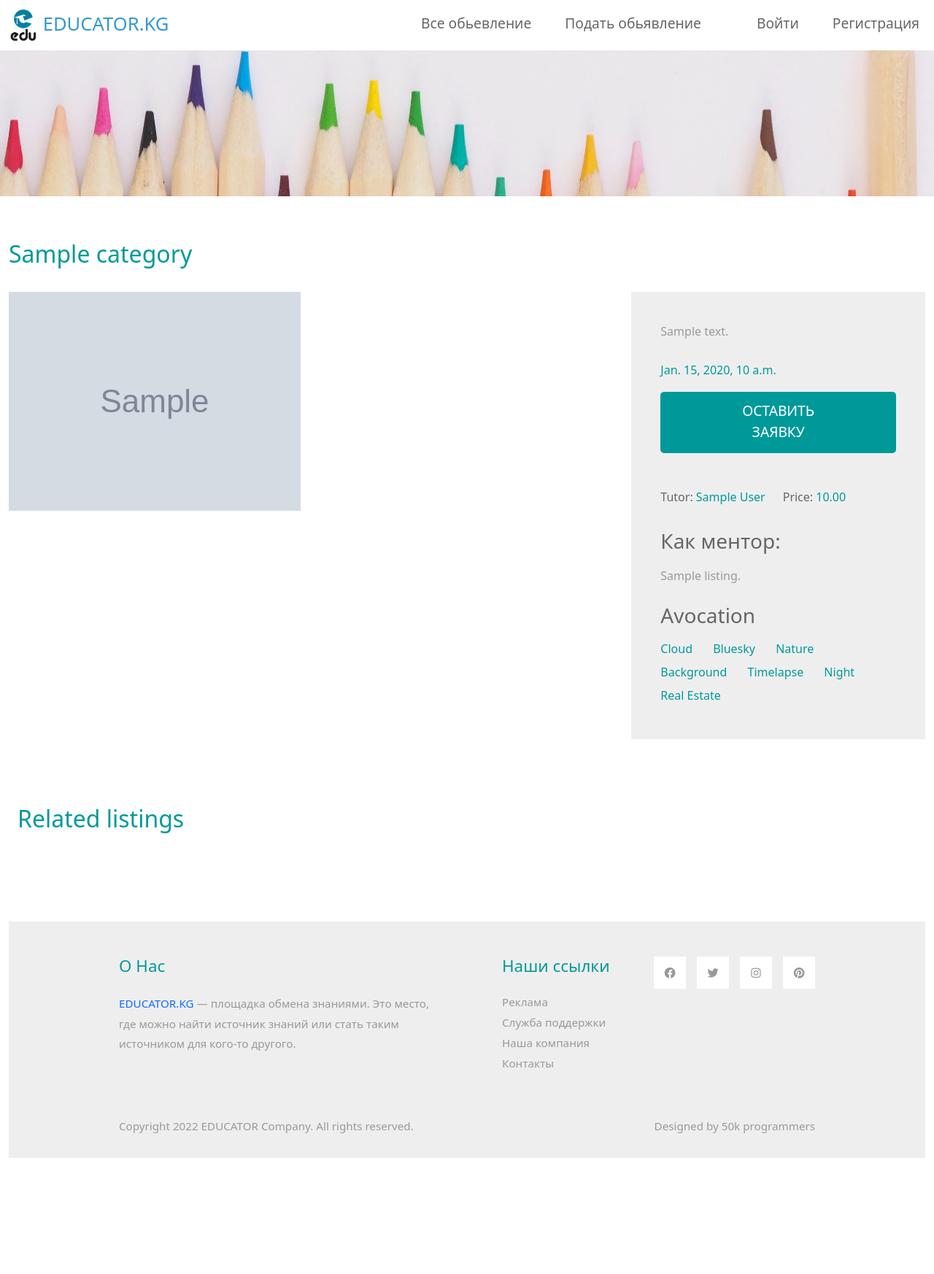
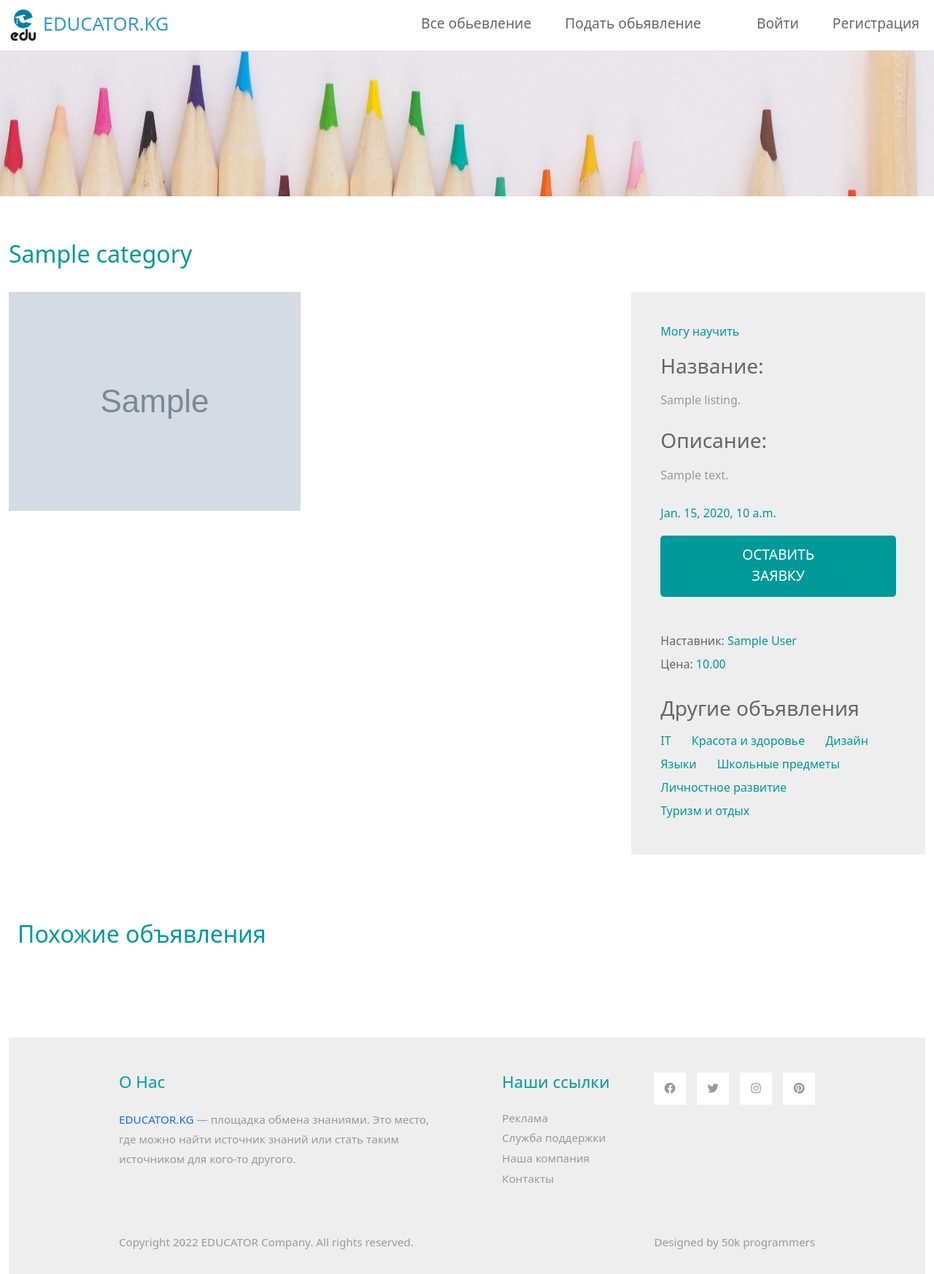
Before and after one commit to belekabbasuulu/educator, a Django app: page /detail/1/ in a window 1280 px wide. Shown: the whole page at 73% size. Before the commit the page ends 1587 px from the top, so only its background shows below. Run offline with Django 3.2, Linux system fonts and the light colour scheme; tables that the repository leaves empty hold one stand-in row (values such as "Sample post"); grey boxes marked "Sample" are stand-in pictures; some libraries are stand-ins or nearby versions.

Commit message:
changed detail.html in listing

```diff
--- a/listing/models.py
+++ b/listing/models.py
@@ -10,11 +10,16 @@ class Categories(models.Model):
 
 
 class Listing(models.Model):
+    STATUS = [
+        ('Могу научить', 'Могу научить'),
+        ('Хочу научиться', 'Хочу научиться')
+    ]
+    category = models.ForeignKey(
+        Categories, verbose_name="Категория", on_delete=models.CASCADE)
     title = models.CharField(max_length=255, verbose_name="Название")
     owner = models.ForeignKey(
         User, verbose_name="Владелец", on_delete=models.CASCADE)
-    category = models.ForeignKey(
-        Categories, verbose_name="Категория", on_delete=models.CASCADE)
+    status = models.CharField(max_length=25, choices=STATUS, default='Могу научить')
     price = models.DecimalField(
         max_digits=9, decimal_places=2, verbose_name="Цена")
     description = models.TextField(null=True, verbose_name="Описание")
--- a/listing/templates/detail.html
+++ b/listing/templates/detail.html
@@ -1,10 +1,9 @@
-{% extends 'base.html' %}
-{% load static %}
-
-{% block content %}
-<div class="tm-hero d-flex justify-content-center align-items-center" data-parallax="scroll"
-    data-image-src="{% static 'img/hero.jpg' %}">
-</div>
+{% extends 'base.html' %} {% load static %} {% block content %}
+<div
+  class="tm-hero d-flex justify-content-center align-items-center"
+  data-parallax="scroll"
+  data-image-src="{% static 'img/hero.jpg' %}"
+></div>
 
 <div class="container-fluid tm-container-content tm-mt-60">
   <div class="row mb-4">
@@ -12,41 +11,52 @@
   </div>
   <div class="row tm-mb-90">
     <div class="col-xl-8 col-lg-7 col-md-6 col-sm-12">
-            <img src="{{ item.image.url }}" alt="Image" class="img-fluid">
+      <img src="{{ item.image.url }}" alt="Image" class="img-fluid" />
     </div>
     <div class="col-xl-4 col-lg-5 col-md-6 col-sm-12">
       <div class="tm-bg-gray tm-video-details">
-                <p class="mb-4">
-                    {{ item.description }}
-                </p>
-                <p class="tm-text-primary"> {{ item.listing_date }}</p>
+        <p class="tm-text-primary">{{ item.status }}</p>
+        <div class="mb-4">
+          <h3 class="tm-text-gray-dark mb-3">Название:</h3>
+          <p>{{ item.title }}.</p>
+        </div>
+        <h3 class="tm-text-gray-dark mb-3">Описание:</h3>
+        <p class="mb-4">{{ item.description }}</p>
+        <p class="tm-text-primary">{{ item.listing_date }}</p>
         <div class="text-center mb-5">
           <a href="#" class="btn btn-primary tm-btn-big">ОСТАВИТЬ ЗАЯВКУ</a>
         </div>
         <div class="mb-4 d-flex flex-wrap">
           <div class="mr-4 mb-2">
-                        <span class="tm-text-gray-dark">Tutor: </span><span class="tm-text-primary">
-                            {{ item.owner.first_name }}
-                            {{ item.owner.last_name}}</span>
+            <span class="tm-text-gray-dark">Наставник: </span
+            ><span class="tm-text-primary">
+              {{ item.owner.first_name }} {{ item.owner.last_name}}</span
+            >
           </div>
           <div class="mr-4 mb-2">
-                        <span class="tm-text-gray-dark">Price: </span><span class="tm-text-primary">
-                            {{ item.price }}</span>
+            <span class="tm-text-gray-dark">Цена: </span
+            ><span class="tm-text-primary"> {{ item.price }}</span>
           </div>
         </div>
-                <div class="mb-4">
-                    <h3 class="tm-text-gray-dark mb-3">Как ментор:</h3>
-                    <p>{{ item.title }}.</p>
-                </div>
         <div>
-                    <h3 class="tm-text-gray-dark mb-3">Avocation</h3>
-                    <a href="#" class="tm-text-primary mr-4 mb-2 d-inline-block">Cloud</a>
-                    <a href="#" class="tm-text-primary mr-4 mb-2 d-inline-block">Bluesky</a>
-                    <a href="#" class="tm-text-primary mr-4 mb-2 d-inline-block">Nature</a>
-                    <a href="#" class="tm-text-primary mr-4 mb-2 d-inline-block">Background</a>
-                    <a href="#" class="tm-text-primary mr-4 mb-2 d-inline-block">Timelapse</a>
-                    <a href="#" class="tm-text-primary mr-4 mb-2 d-inline-block">Night</a>
-                    <a href="#" class="tm-text-primary mr-4 mb-2 d-inline-block">Real Estate</a>
+          <h3 class="tm-text-gray-dark mb-3">Другие объявления</h3>
+          <a href="#" class="tm-text-primary mr-4 mb-2 d-inline-block">IT</a>
+          <a href="#" class="tm-text-primary mr-4 mb-2 d-inline-block"
+            >Красота и здоровье</a
+          >
+          <a href="#" class="tm-text-primary mr-4 mb-2 d-inline-block"
+            >Дизайн</a
+          >
+          <a href="#" class="tm-text-primary mr-4 mb-2 d-inline-block">Языки</a>
+          <a href="#" class="tm-text-primary mr-4 mb-2 d-inline-block"
+            >Школьные предметы</a
+          >
+          <a href="#" class="tm-text-primary mr-4 mb-2 d-inline-block"
+            >Личностное развитие</a
+          >
+          <a href="#" class="tm-text-primary mr-4 mb-2 d-inline-block"
+            >Туризм и отдых</a
+          >
         </div>
       </div>
     </div>
@@ -54,16 +64,14 @@
 
   <div class="container-fluid tm-container-content tm-mt-60">
     <div class="row mb-4">
-            <h2 class="col-6 tm-text-primary">
-                Related listings
-            </h2>
+      <h2 class="col-6 tm-text-primary">Похожие объявления</h2>
     </div>
 
     <div class="row tm-mb-90 tm-gallery">
       {% for i in related_list %}
       <div class="col-xl-3 col-lg-4 col-md-6 col-sm-6 col-12 mb-5">
         <figure class="effect-ming tm-video-item">
-                    <img src="{{ i.image.url }}" alt="Image" class="img-fluid">
+          <img src="{{ i.image.url }}" alt="Image" class="img-fluid" />
           <figcaption class="d-flex align-items-center justify-content-center">
             <h2>{{ item.category.title }}</h2>
             <a href="{% url 'detail' i.id %}">View more</a>
@@ -75,8 +83,9 @@
         </div>
       </div>
       {% endfor %}
-        </div> <!-- container-fluid, tm-container-content -->
+    </div>
+    <!-- container-fluid, tm-container-content -->
   </div>
 
-
   {% endblock %}
+</div>
```
Also changed, not shown: listing/migrations/0004_listing_status.py (added), listing/static/img/image_1_1.jpeg (added), listing/static/img/image_1_2.jpeg (added), listing/static/img/image_1_3.jpeg (added), listing/static/img/image_1_4.jpeg (added), listing/static/img/image_1_5.jpeg (added), listing/static/img/image_1_6.jpeg (added). Lines whose indentation alone changed are shown as unchanged.
